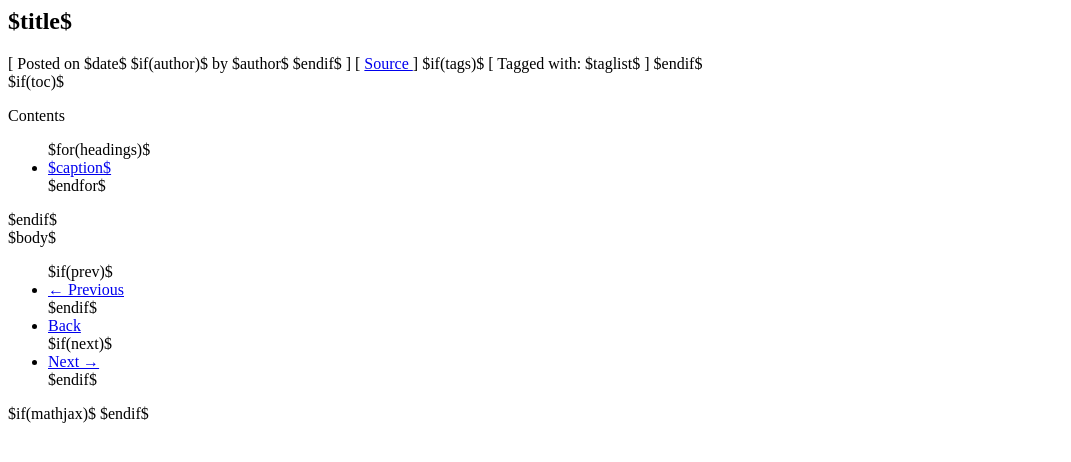
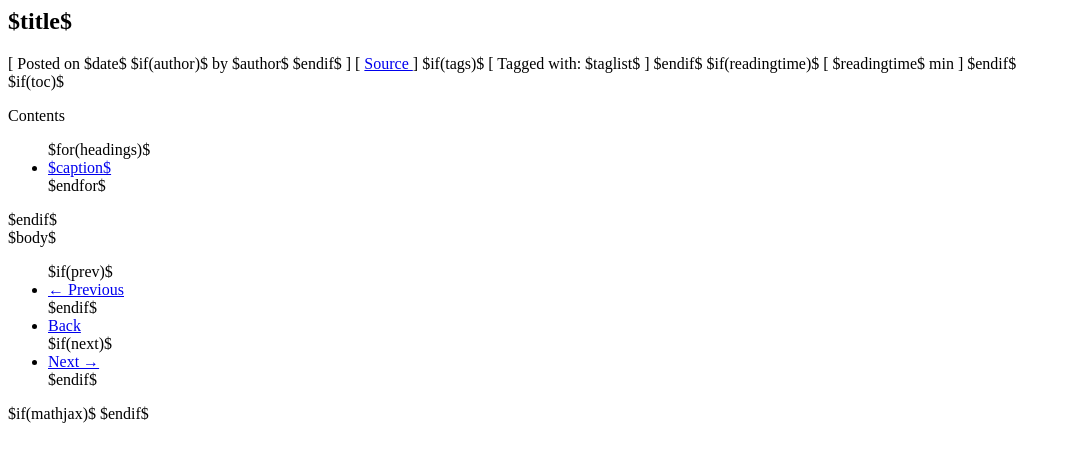
Before and after one commit to pxqr/pxqr.github.io, a plain HTML site: page templates/post.html in a window 1280 px wide. Shown: the whole page, without its empty margins (0-1071 px from the left). Drawn offline with nearby package versions, Linux system fonts and the light colour scheme; some packages are replaced by stand-ins of ours; a small style sheet from the web is missing.

Commit message:
Add estimated reading time to blog posts, closes #25

```diff
--- a/templates/post.html
+++ b/templates/post.html
@@ -18,6 +18,10 @@
     [ Tagged with:
     $taglist$
     ]
+    $endif$
+
+    $if(readingtime)$
+    [ <span title="estimated reading time">$readingtime$ min</span> ]
     $endif$
   </header>
 
```
Also changed, not shown: 1 other file.
